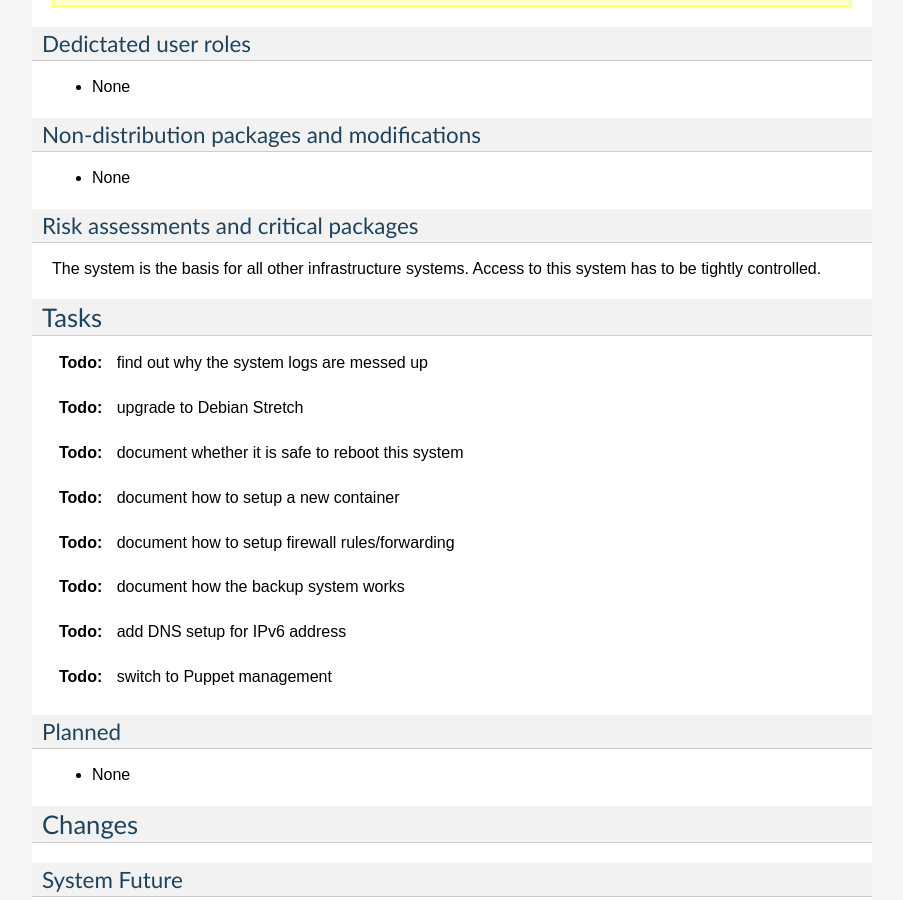
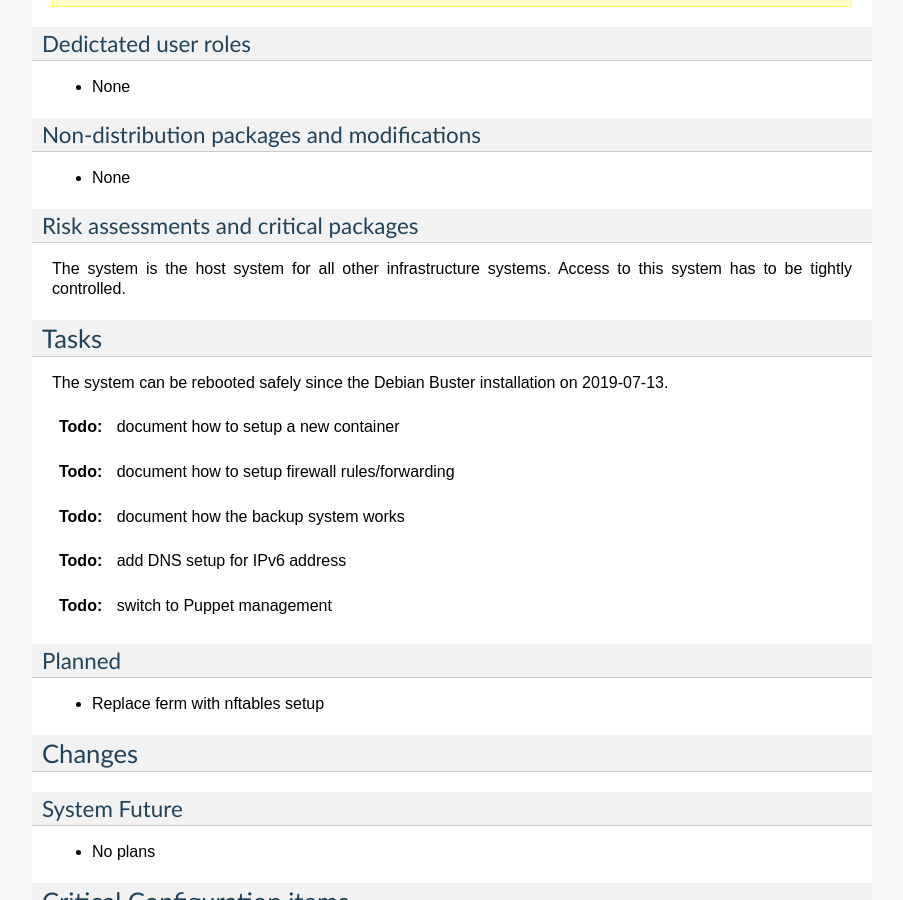
Before and after one commit to CAcertOrg/cacert-infradocs, a Sphinx documentation site: the page built from docs/systems/infra02.rst, in a window 1280 px wide and 900 px high, scrolled down 3148 px. Shown: the whole window, without its empty margins (198-1101 px from the left). Built offline with Sphinx 7.4.7, drawn with Linux system fonts in a browser that asks for light colours; pages that are not in the unit, such as notebooks, are missing from menus; cross-references to code outside the pages are shown as plain code; some of the changed text lies outside the part shown.

Commit message:
Update infra02 documentation after Buster upgrade

```diff
--- a/docs/systems/infra02.rst
+++ b/docs/systems/infra02.rst
@@ -118,10 +118,10 @@
 ----------------
 
 .. index::
-   single: Debian GNU/Linux; Wheezy
-   single: Debian GNU/Linux; 7.11
+   single: Debian GNU/Linux; Buster
+   single: Debian GNU/Linux; 10.0
 
-* Debian GNU/Linux 7.11
+* Debian GNU/Linux 10.0
 
 Applicable Documentation
 ------------------------
@@ -230,15 +230,15 @@
 Risk assessments and critical packages
 --------------------------------------
 
-The system is the basis for all other infrastructure systems. Access to this
-system has to be tightly controlled.
+The system is the host system for all other infrastructure systems. Access to
+this system has to be tightly controlled.
 
 Tasks
 =====
 
-.. todo:: find out why the system logs are messed up
-.. todo:: upgrade to Debian Stretch
-.. todo:: document whether it is safe to reboot this system
+The system can be rebooted safely since the Debian Buster installation on
+2019-07-13.
+
 .. todo:: document how to setup a new container
 .. todo:: document how to setup firewall rules/forwarding
 .. todo:: document how the backup system works
@@ -248,7 +248,7 @@
 Planned
 -------
 
-* None
+* Replace ferm with nftables setup
 
 Changes
 =======
@@ -270,6 +270,9 @@
 Dnsmasq serves the local DNS zone infra.cacert.org to the `br0` interface. It
 is configured by :file:`/etc/dnsmasq.d/00infra` and uses :file:`/etc/hosts` as
 source for IP addresses.
+
+.. index::
+   pair: Ferm; configuration
 
 Ferm firewall configuration
 ---------------------------
```
Also changed, not shown: other parts of docs/systems/infra02.rst (+3 -3 lines).
